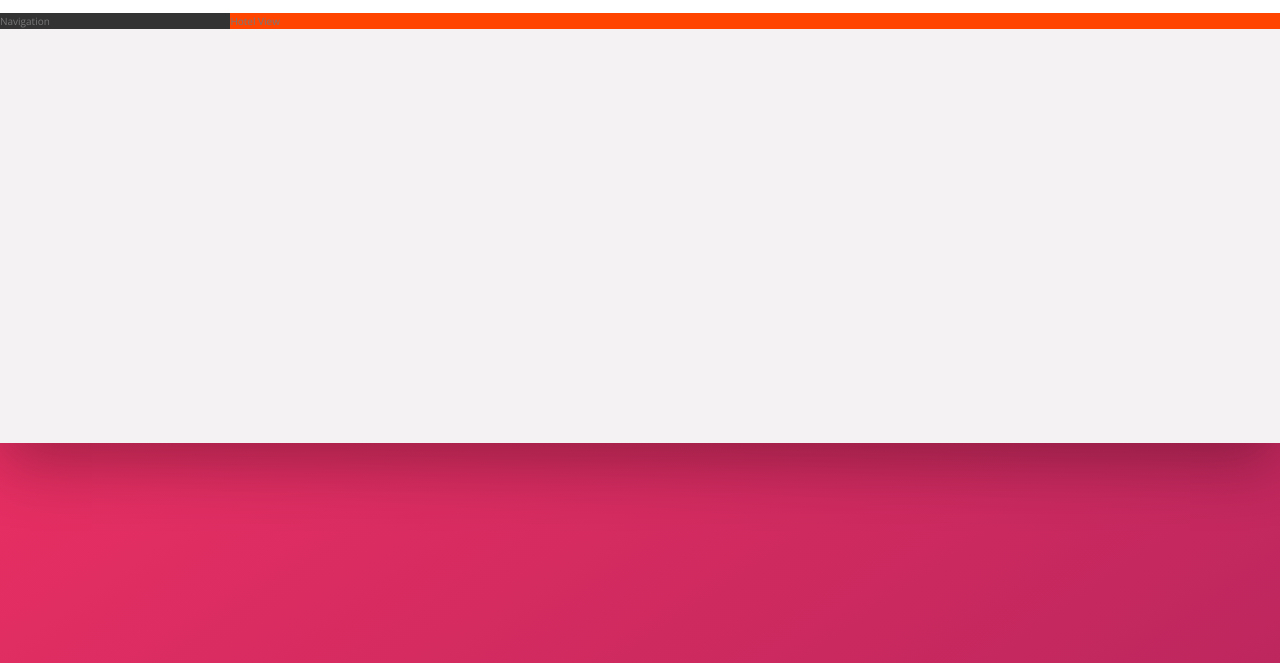
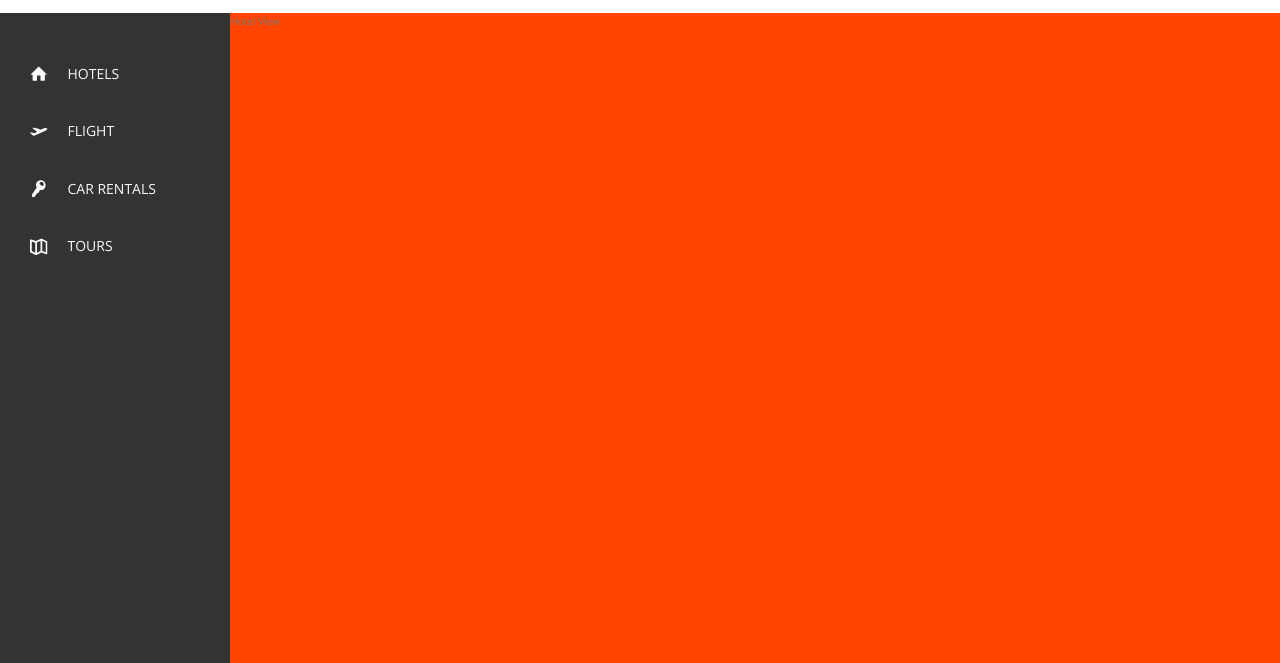
Before and after one commit to Royalchampion/Trillo, a website: page index.html in a window 1280 px wide. Shown: the part 137-800 px from the top of the page. Drawn offline with nearby package versions, Linux system fonts and the light colour scheme.

Commit message:
Add the sidebar

```diff
--- a/index.html
+++ b/index.html
@@ -43,9 +43,50 @@
                     </div>
                 </nav>
             </div>
+
             <div class="content">
                 <nav class="sidebar">
-                    Navigation
+                    <ul class="side-nav">
+                        <li class="side-nav__item">
+                            <a href="#" class="side-nav__link">
+                                <svg class="side-nav__icon">
+                                    <use xlink:href="img/sprite.svg#icon-home"></use>
+                                </svg>
+                                <span>Hotels</span>
+                            </a>
+                        </li>
+
+                        <li class="side-nav__item">
+                            <a href="#" class="side-nav__link">
+                                <svg class="side-nav__icon">
+                                    <use xlink:href="img/sprite.svg#icon-aircraft-take-off"></use>
+                                </svg>
+                                <span>Flight</span>
+                            </a>
+                        </li>
+
+                        <li class="side-nav__item">
+                            <a href="#" class="side-nav__link">
+                                <svg class="side-nav__icon">
+                                    <use xlink:href="img/sprite.svg#icon-key"></use>
+                                </svg>
+                                <span>Car rentals</span>
+                            </a>
+                        </li>
+
+                        <li class="side-nav__item">
+                            <a href="#" class="side-nav__link">
+                                <svg class="side-nav__icon">
+                                    <use xlink:href="img/sprite.svg#icon-map"></use>
+                                </svg>
+                                <span>Tours</span>
+                            </a>
+                        </li>
+                    </ul>
+
+                    <div class="legal">
+                        &copy; 2017 by trillo, All rights reserved.
+                    </div>
                 </nav>
                 <main class="hotel-view">
                     Hotel View
--- a/sass/_component.scss
+++ b/sass/_component.scss
@@ -122,3 +122,69 @@
         fill: var(--color-grey-dark-3);
     }
 }
+
+// 7. Side-Navigation bar
+.side-nav {
+    font-size: 1.4rem;
+    list-style: none;
+    margin-top: 3.5rem;
+
+    &__item {
+        position: relative;
+
+        &:not(:last-child) {
+            margin-bottom: 0.5rem;
+        }
+    }
+
+    // This parts enables to move the pink color from left to right(From line 141 to 161)
+    &__item::before {
+        content: "";
+        position: absolute;
+        top: 0;
+        left: 0;
+        height: 100%;
+        width: 3px;
+        background-color: var(--color-primary);
+        transform: scaleY(0);
+        transform-origin: bottom;
+        transition: transform 0.2s, width 0.4s cubic-bezier(1,0,0,1) 0.2s, background-color 0.1s;
+    }
+
+    &__item:hover::before {
+        transform: scaleY(1);
+        width: 100%;
+    }
+
+    &__item:active::before {
+        background-color: var(--color-primary-light);
+    }
+
+    &__link:link,
+    &__link:visited {
+        color: var(--color-grey-light-1);
+        text-decoration: none;
+        text-transform: uppercase;
+        display: block;
+        padding: 1.5rem 3rem;
+        position: relative;
+        z-index: 10;
+
+        display: flex;
+        align-items: center;
+    }
+
+    &__icon {
+        height: 1.75rem;
+        width: 1.75rem;
+        margin-right: 2rem;
+        fill: currentColor;
+    }
+}
+
+.legal {
+    font-size: 1.2rem;
+    color: var(--color-grey-light-4);
+    text-align: center;
+    padding: 2.5rem;
+}
--- a/sass/_layout.scss
+++ b/sass/_layout.scss
@@ -35,12 +35,16 @@
 
     // 2. We now setup the child flex property.
     flex: 0 0 18%;
+    display: flex;
+    flex-direction: column;
+    justify-content: space-between;
 }
 
 .hotel-view {
     // Basic Setup
     background-color: #fff;
     background-color: orangered;
+    height: 80rem;
 
     // 2. Child flex property.
     flex: 1;
```
Also changed, not shown: css/style.css.
